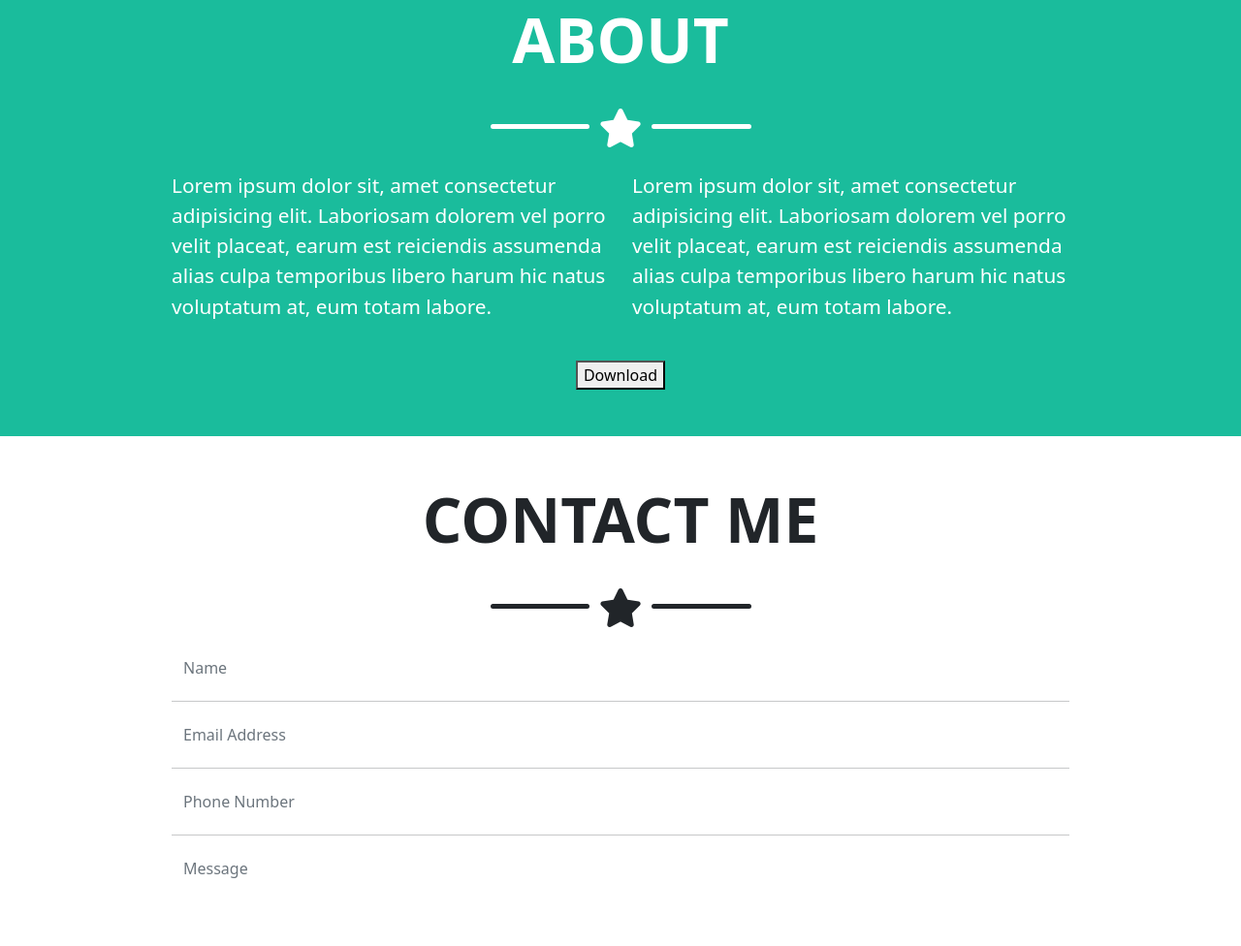
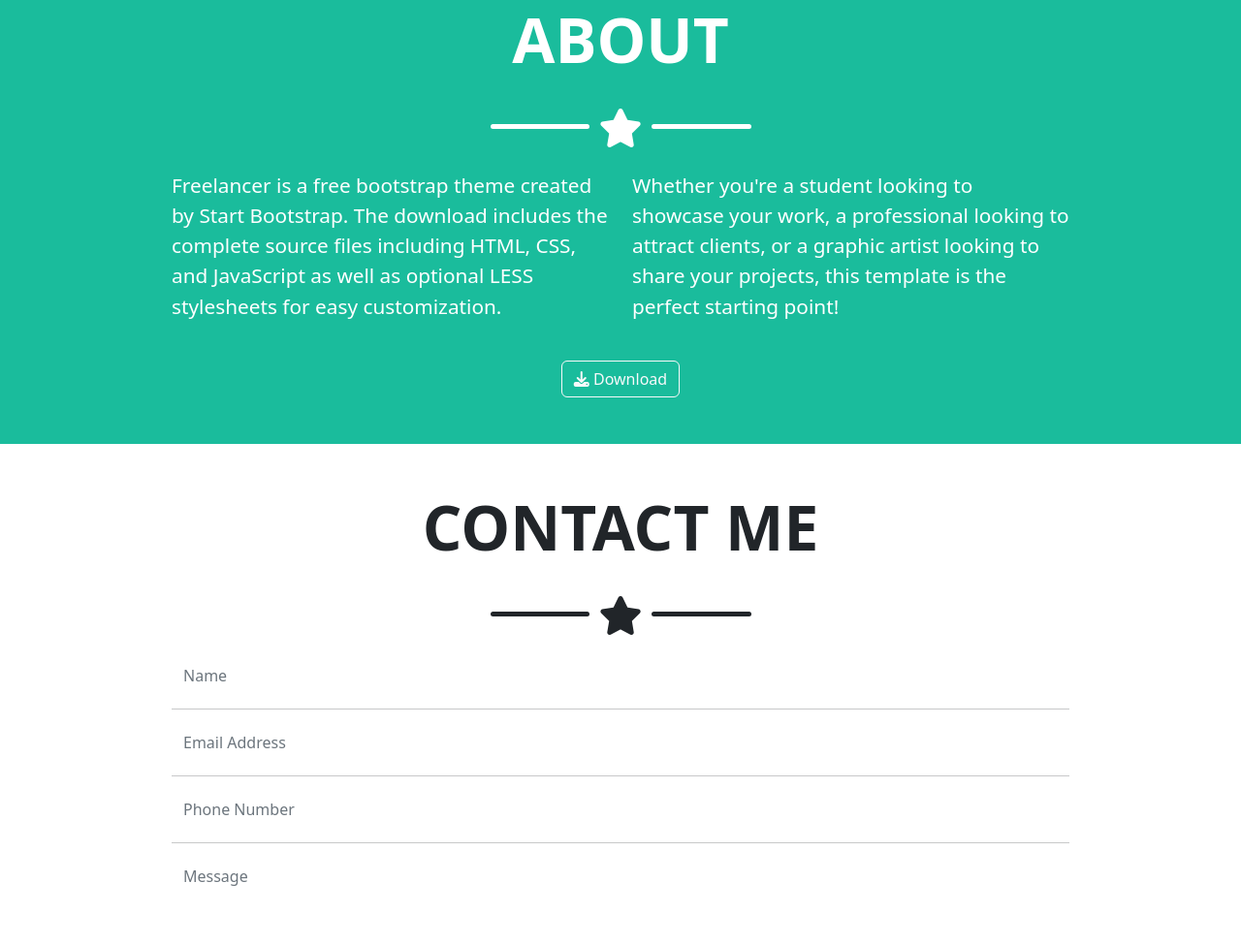
Before and after one commit to vito-pizzulli/html-css-bootstrap-freelancer, a plain HTML site: page index.html in a window 1280 px wide. Shown: the part 1540-2516 px from the top of the page at 97% size. Drawn offline with nearby package versions, Linux system fonts and the light colour scheme.

Commit message:
"about" section styling complete

```diff
--- a/css/style.css
+++ b/css/style.css
@@ -4,10 +4,6 @@ h2 {
 
 h3 {
     font-size: 1rem;
-}
-
-.ms_button:hover {
-    background-color: #18ab8e;
 }
 
 .ms_bg-dark-aqua {
--- a/index.html
+++ b/index.html
@@ -161,16 +161,16 @@
 
                 <div class="row justify-content-center mb-2 mb-md-3 mb-lg-4">
                     <div class="col-8 col-md-4 col-lg-5">
-                        <p>Lorem ipsum dolor sit, amet consectetur adipisicing elit. Laboriosam dolorem vel porro velit placeat, earum est reiciendis assumenda alias culpa temporibus libero harum hic natus voluptatum at, eum totam labore.</p>
+                        <p>Freelancer is a free bootstrap theme created by Start Bootstrap. The download includes the complete source files including HTML, CSS, and JavaScript as well as optional LESS stylesheets for easy customization.</p>
                     </div>
                     <div class="col-8 col-md-4 col-lg-5">
-                        <p>Lorem ipsum dolor sit, amet consectetur adipisicing elit. Laboriosam dolorem vel porro velit placeat, earum est reiciendis assumenda alias culpa temporibus libero harum hic natus voluptatum at, eum totam labore.</p>
+                        <p>Whether you're a student looking to showcase your work, a professional looking to attract clients, or a graphic artist looking to share your projects, this template is the perfect starting point!</p>
                     </div>
                 </div>
 
                 <div class="row justify-content-center">
                     <div class="col-4 text-center">
-                        <button>Download</button>
+                        <button class="btn btn-outline-light"><i class="fa-solid fa-download"></i> Download</button>
                     </div>
                 </div>
             </div>
@@ -221,7 +221,7 @@
                                 <textarea class="border-0 form-control w-100" placeholder="Message" cols="30" rows="5" required></textarea>
                             </div>
                             <hr>
-                            <button type="submit" class="btn text-white ms_bg-dark-aqua border-0 ms_button">Submit</button>
+                            <button type="submit" class="btn btn-light text-white border-0 ms_bg-dark-aqua">Submit</button>
                         </form>
                     </div>
                 </div>
```
